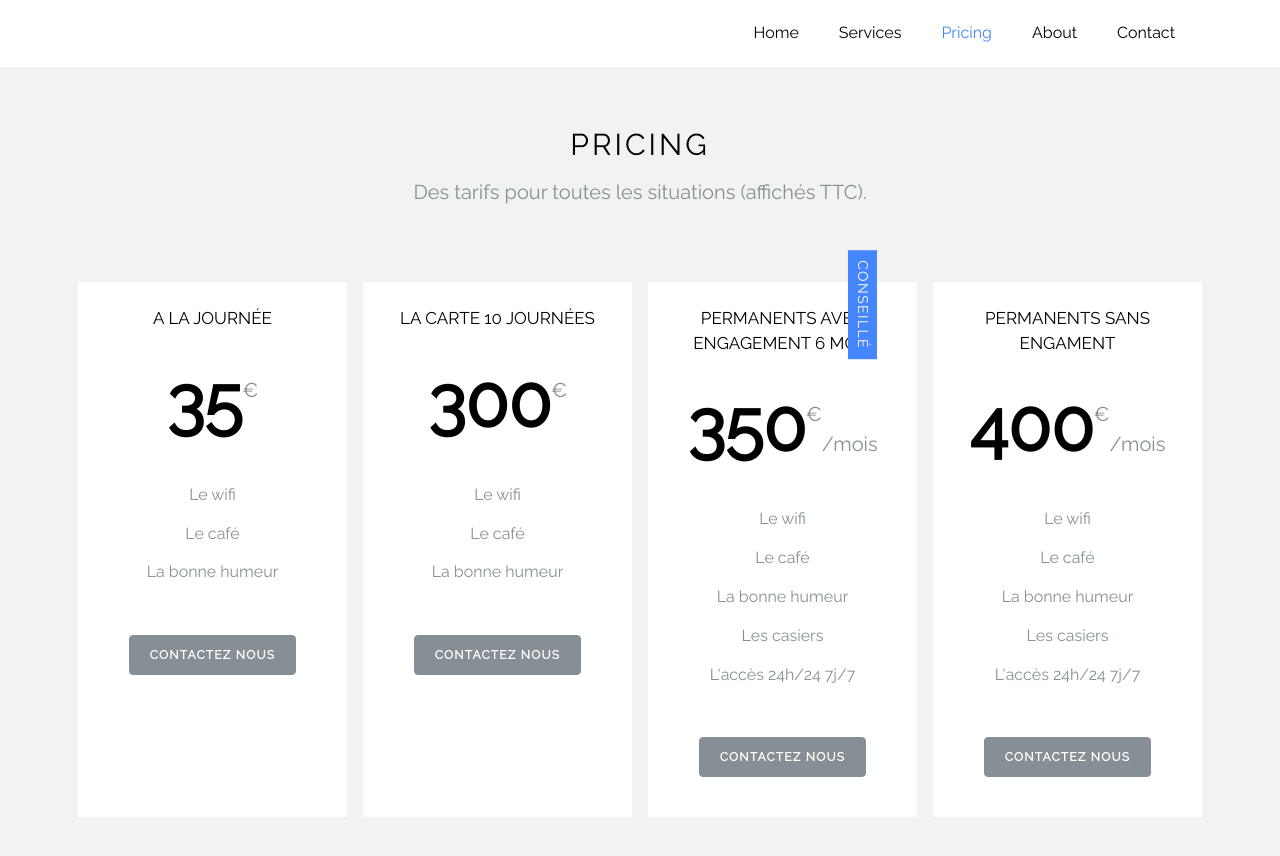
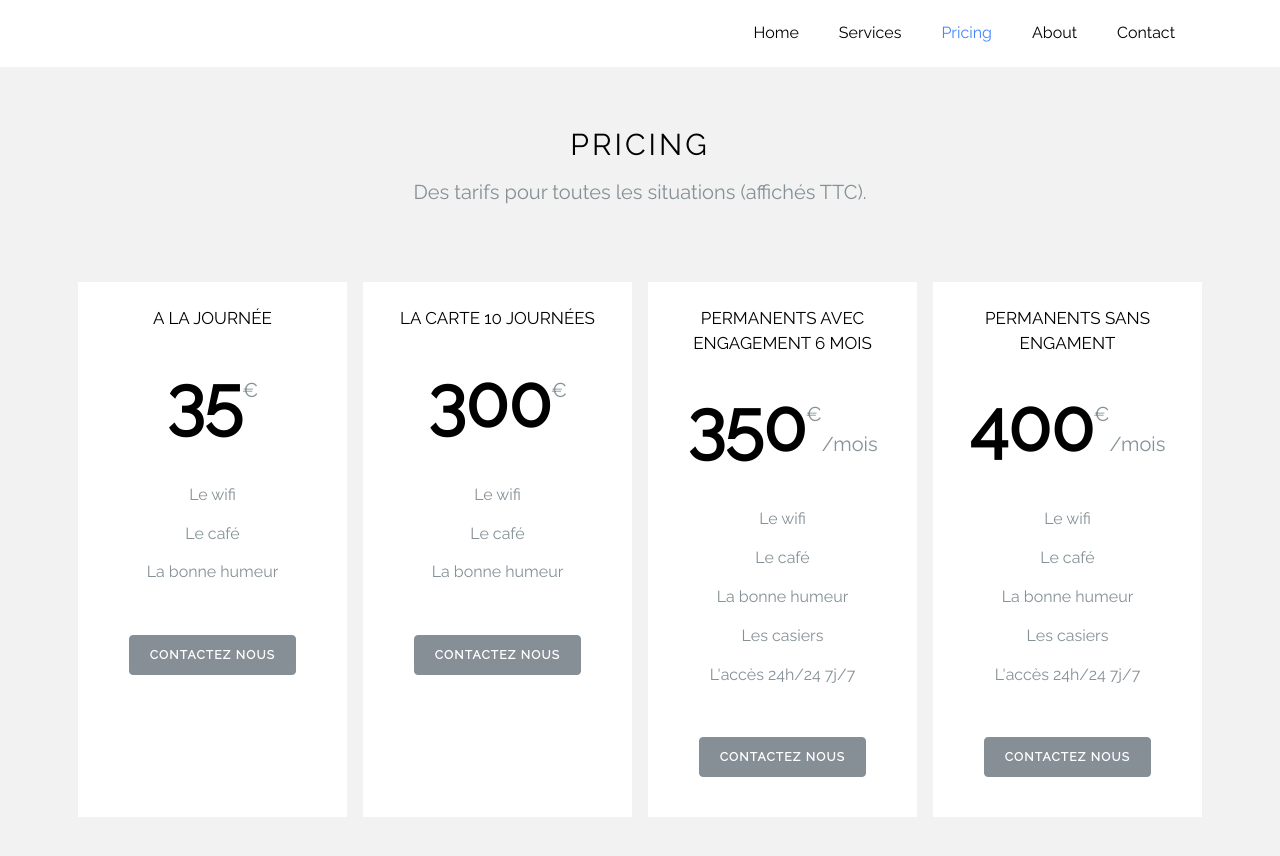
Before and after one commit to lespetitsfarcis/lespetitsfarcis.github.io, a Jekyll site: the page built from index.md, in a window 1280 px wide and 900 px high, scrolled down 2143 px. Shown: the top 856 px of the window. Built offline with Jekyll 4.4.1, drawn with Linux system fonts in a browser that asks for light colours.

Commit message:
remove popular text

```diff
--- a/_layouts/template.html
+++ b/_layouts/template.html
@@ -149,8 +149,8 @@
           <!-- <div class="w-100 clearfix d-xl-none"></div> -->
           <div class="col-md bg-white  ftco-pricing-popular p-4 m-2 text-center mb-2 ftco-animate">
             <div class="ftco-pricing">
-              <span class="popular-text">conseillé</span>
-              <h2>Permanents avec engagement 6 mois</h2>
+<!--               <span class="popular-text">conseillé</span>
+ -->          <h2>Permanents avec engagement 6 mois</h2>
               <p class="ftco-price-per text-center"><strong>350</strong><sup>€</sup><span>/mois</span></p>
               <ul class="list-unstyled mb-5">
                 <li>Le wifi</li>
```
Also changed, not shown: 2 other files.
